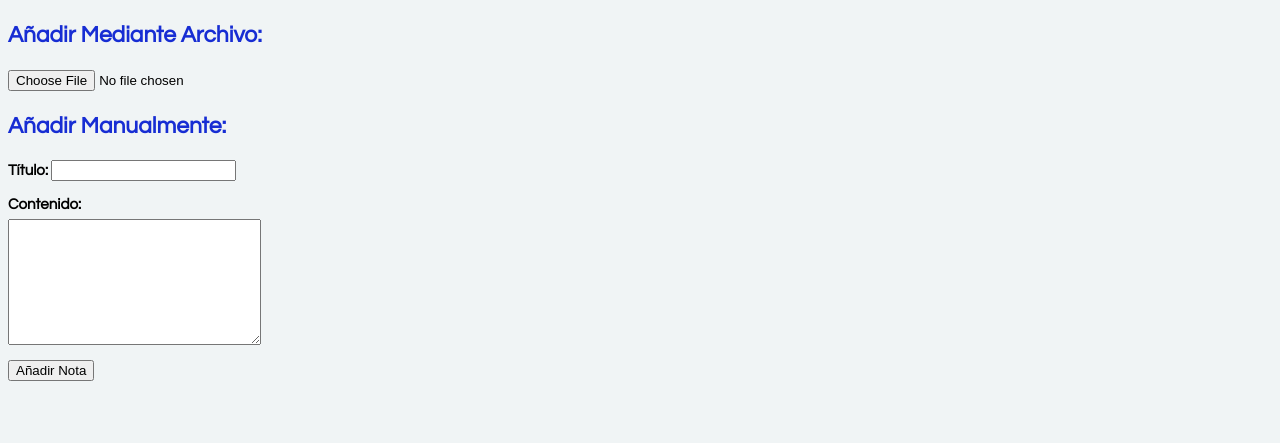
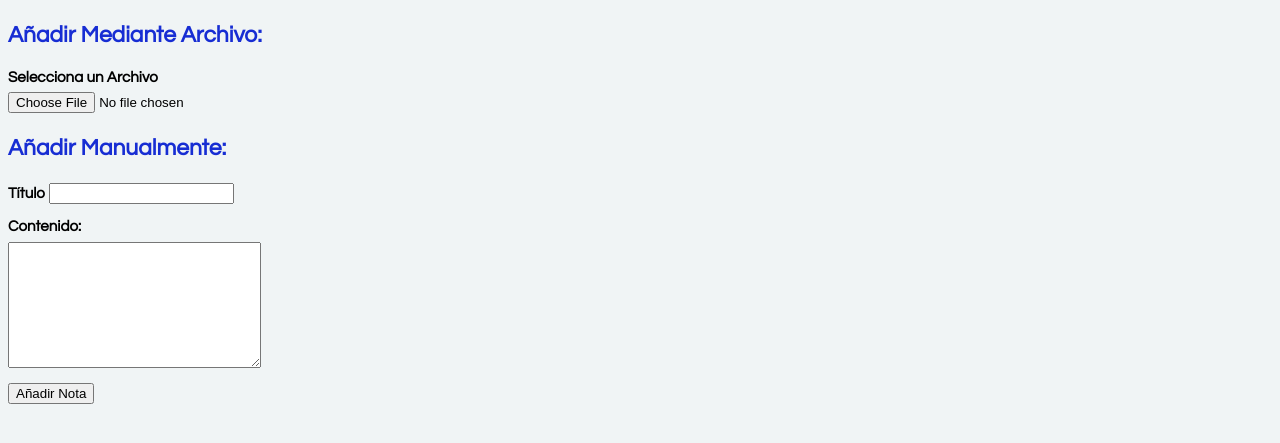
Before and after one commit to Raulms29/SEW, a plain HTML site: page api.html in a window 1280 px wide. Shown: the part 177-620 px from the top of the page. Drawn offline with nearby package versions, Linux system fonts and the light colour scheme.

Commit message:
Add files via upload

```diff
--- a/api.html
+++ b/api.html
@@ -48,18 +48,22 @@
         <section>
             <h3>Añadir Mediante Archivo:</h3>
             <p>
-                <input type="file">
+                <!-- Hay un archivo en multimedia llamado notas.txt para probar esta funcionalidad -->
+                <label for="archivo">Selecciona un Archivo</label>
+                <input type="file" id="archivo">
             </p>
         </section>
         <section>
             <h3>Añadir Manualmente: </h3>
             <p>
-                Título:
-                <input type="text" name="titulo" />
+                <label for="title">Título</label>
+                <input type="text" name="titulo" id="title" />
             </p>
             <p>
-                Contenido:
-                <textarea name="contenidoNoticia" id="textArea" cols="30" rows="8"></textarea>
+                <label for="content">
+                    Contenido:
+                </label>
+                <textarea name="contenidoNoticia" id="content" cols="30" rows="8"></textarea>
             </p>
         </section>
         <button>Añadir Nota</button>
```
